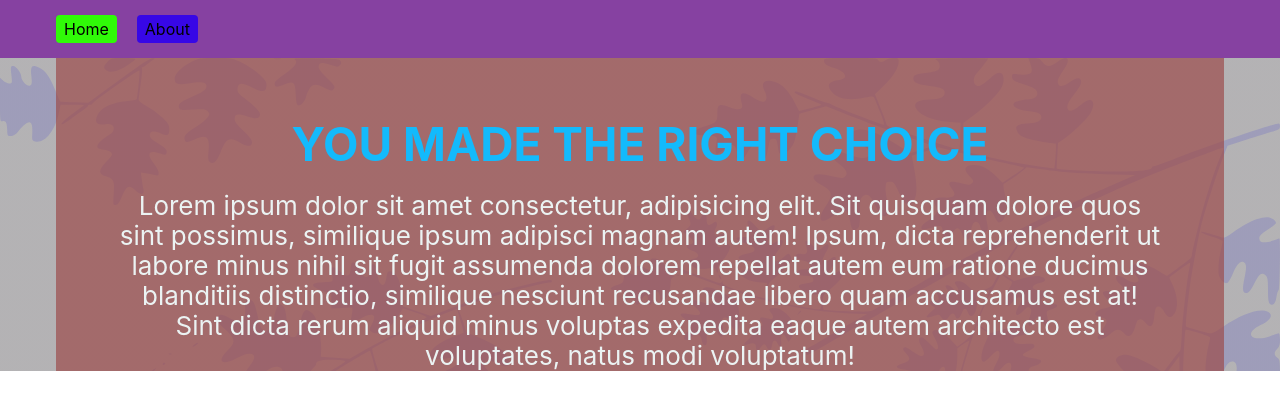
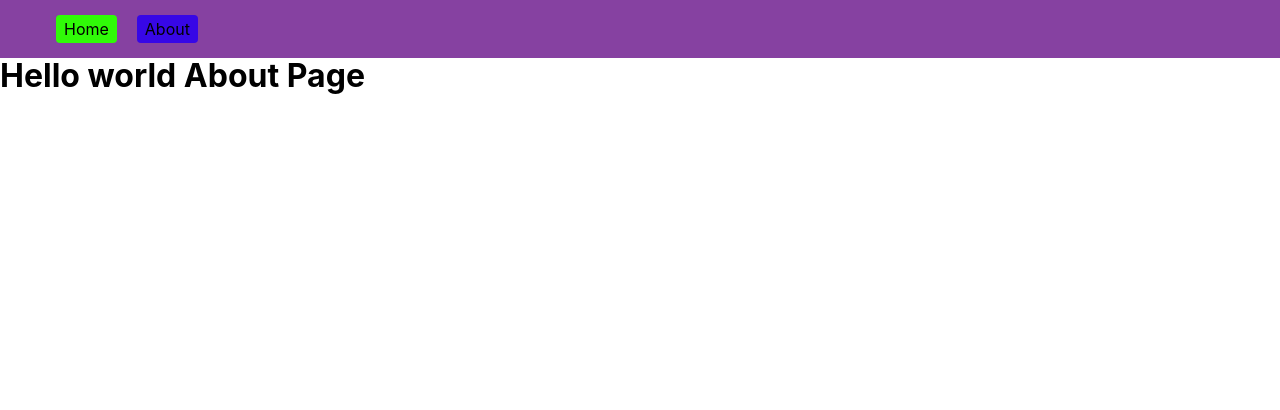
Before and after one commit to EvgeniyArabadzhiyskiy/phonebook-netlify, a React (Create React App) app: page /goit-react-hw-08-phonebook/about in a window 1280 px wide. Shown: the top 410 px of the page. Built offline with nearby package versions, Linux system fonts and the light colour scheme.

Commit message:
Update About.jsx

```diff
--- a/src/pages/About/About.jsx
+++ b/src/pages/About/About.jsx
@@ -1,23 +1,24 @@
-import { Box } from 'components/Box/Box';
-import Section from 'components/Section/Section';
-import { SectionText, SectionTitle } from 'pages/HomePage/HomePage.styled';
+// import { Box } from 'components/Box/Box';
+// import Section from 'components/Section/Section';
+// import { SectionText, SectionTitle } from 'pages/HomePage/HomePage.styled';
 
 const About = () => {
   return (
-    <Section textAlign="center">
-      <Box bg="#9c4b4bb1">
-        <SectionTitle>YOU MADE THE RIGHT CHOICE</SectionTitle>
-        <SectionText>
-          Lorem ipsum dolor sit amet consectetur, adipisicing elit. Sit quisquam
-          dolore quos sint possimus, similique ipsum adipisci magnam autem!
-          Ipsum, dicta reprehenderit ut labore minus nihil sit fugit assumenda
-          dolorem repellat autem eum ratione ducimus blanditiis distinctio,
-          similique nesciunt recusandae libero quam accusamus est at! Sint dicta
-          rerum aliquid minus voluptas expedita eaque autem architecto est
-          voluptates, natus modi voluptatum!
-        </SectionText>
-      </Box>
-    </Section>
+    <h1>Hello world About Page</h1>
+    // <Section textAlign="center">
+    //   <Box bg="#9c4b4bb1">
+    //     <SectionTitle>YOU MADE THE RIGHT CHOICE</SectionTitle>
+    //     <SectionText>
+    //       Lorem ipsum dolor sit amet consectetur, adipisicing elit. Sit quisquam
+    //       dolore quos sint possimus, similique ipsum adipisci magnam autem!
+    //       Ipsum, dicta reprehenderit ut labore minus nihil sit fugit assumenda
+    //       dolorem repellat autem eum ratione ducimus blanditiis distinctio,
+    //       similique nesciunt recusandae libero quam accusamus est at! Sint dicta
+    //       rerum aliquid minus voluptas expedita eaque autem architecto est
+    //       voluptates, natus modi voluptatum!
+    //     </SectionText>
+    //   </Box>
+    // </Section>
   );
 };
 
```
